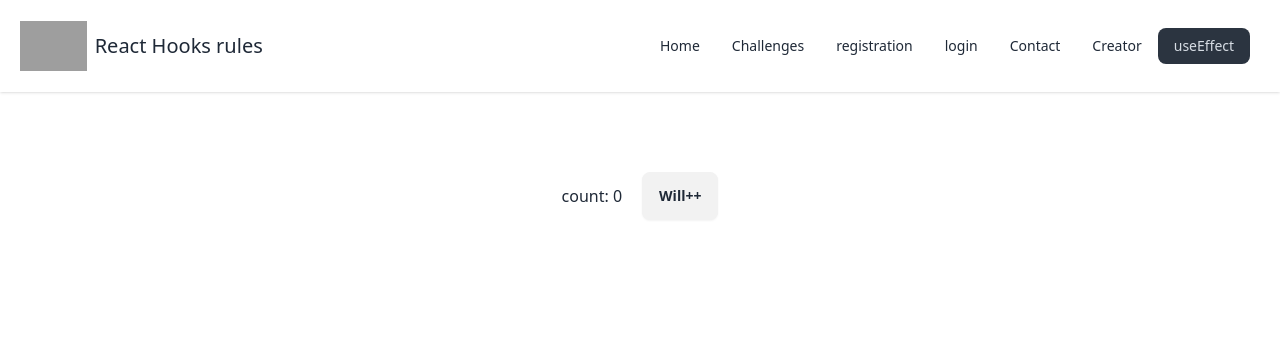
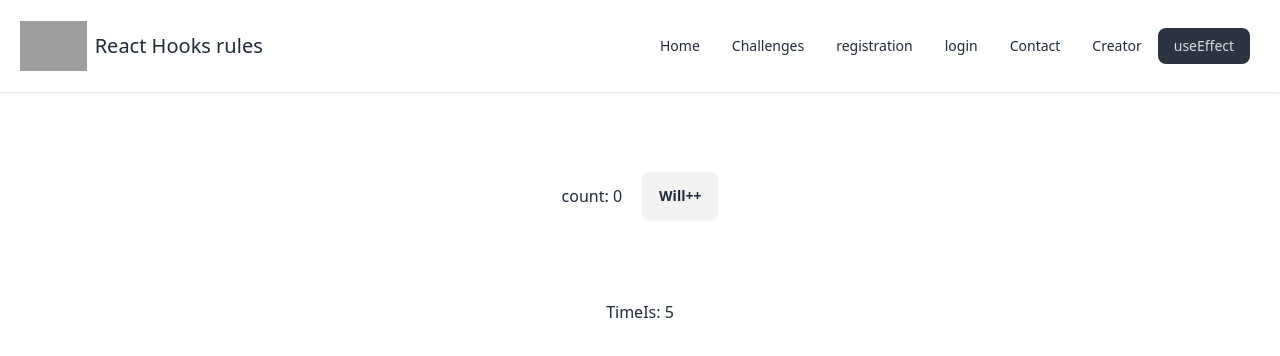
Before and after one commit to minhazapon/React-Hooks-Rules, a React (Vite) app: page /effect in a window 1280 px wide. Shown: the top 356 px of the page. Built offline with nearby package versions, Linux system fonts and the light colour scheme; grey boxes are pictures that could not be loaded.

Commit message:
added file

```diff
--- a/src/useEffect/CleanUp.jsx
+++ b/src/useEffect/CleanUp.jsx
@@ -1,9 +1,23 @@
+import { useEffect, useState } from "react"
 
 
 function Clean() {
+
+    const [clean, setClean] = useState(0)
+
+    useEffect(() => {
+        const interval = setInterval(() => {
+            setClean((times) => times + 1)
+        }, 1000)
+
+        return () => {
+            clearInterval(interval)
+        }
+    }, [])
+
     return (
-        <div>
-
+        <div className=" flex justify-center mt-10 ">
+            <p> TimeIs: {clean} </p>
         </div>
     )
 }
--- a/src/useEffect/useEffect.jsx
+++ b/src/useEffect/useEffect.jsx
@@ -1,5 +1,6 @@
 import { useEffect } from "react"
 import { useState } from "react"
+import Clean from "./CleanUp"
 
 
 function Effect() {
@@ -20,6 +21,9 @@ function Effect() {
                 </div>
 
             </div>
+            <div className=" mt-20 ">
+                <Clean></Clean>
+            </div>
         </>
     )
 }
```
